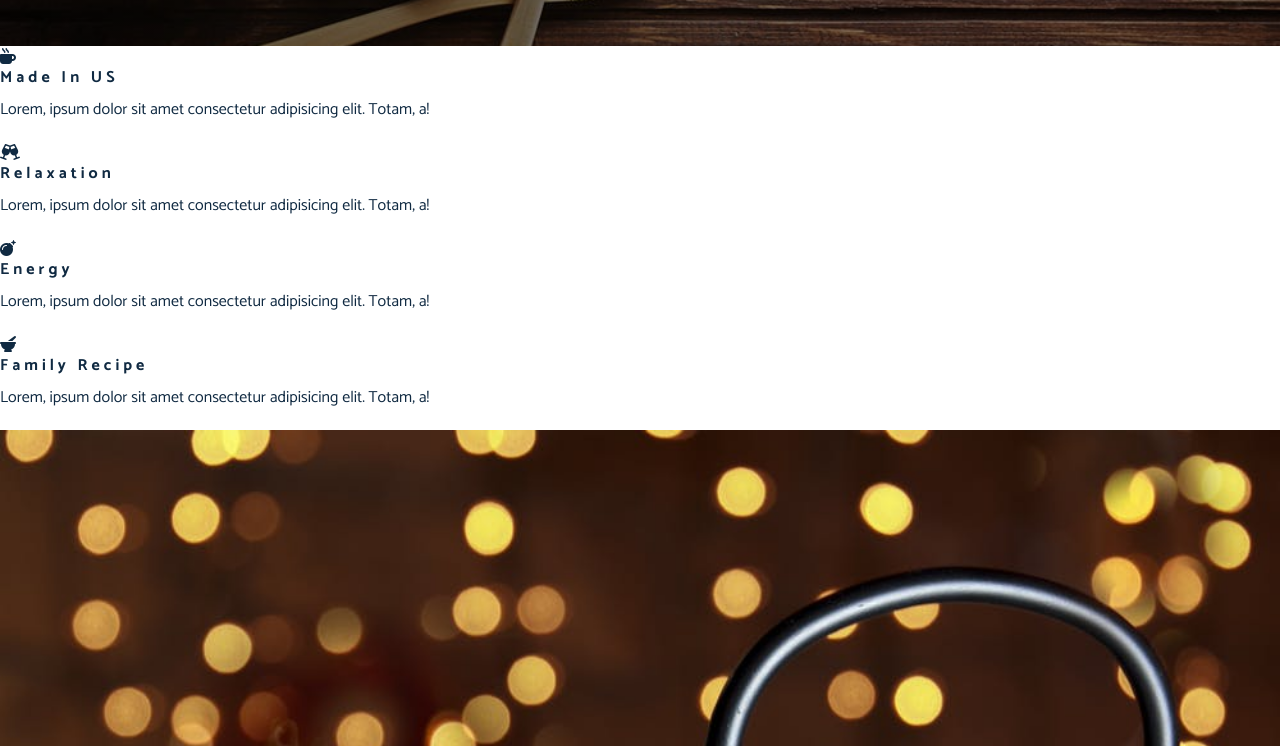
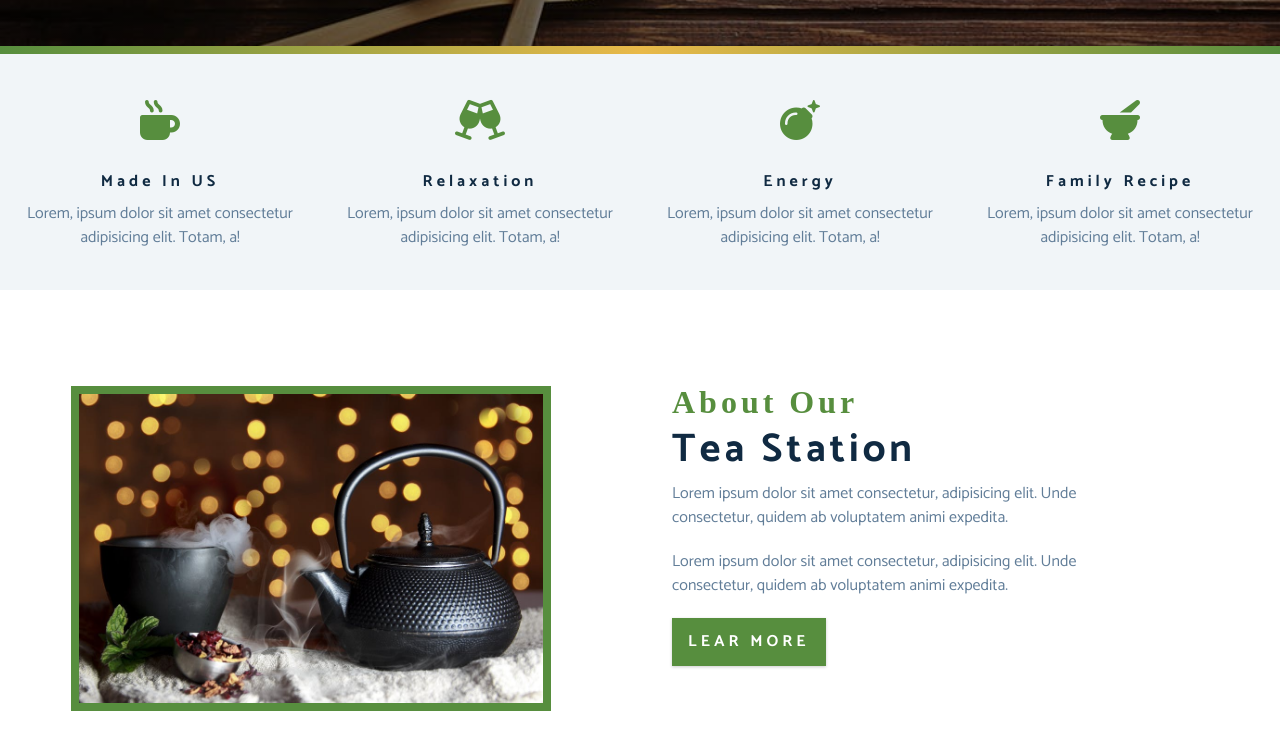
Before and after one commit to sabrinamaral/projects_john_smilga_CSS, a plain HTML site: page 02_tea_station/index.html in a window 1280 px wide. Shown: the part 754-1500 px from the top of the page. Drawn offline with Linux system fonts and the light colour scheme; a web font is replaced by a local one.

Commit message:
add skill and about style | css

```diff
--- a/02_tea_station/style.css
+++ b/02_tea_station/style.css
@@ -56,6 +56,31 @@ img {
 .btn:hover {
   color: var(--clr-primary);
   background: var(--clr-primary-light);
+}
+.clearfix::before,
+.clearfix::after {
+  content: "";
+  clear: both;
+  display: table;
+}
+.section-title h3 {
+  font-family: var(--ff-secondary);
+  color: var(--clr-primary);
+}
+.section-title {
+  margin-bottom: 2rem;
+}
+.section-center {
+  padding: 4rem 0;
+  width: 85vw;
+  margin: 0 auto;
+  max-width: 1170px;
+}
+@media screen and (min-width: 992px) {
+  .section-center {
+    width: 95%;
+    padding: 4rem 1rem;
+  }
 }
 h1,
 h2,
@@ -141,3 +166,90 @@ p {
   font-size: 1.25rem;
   padding: 1rem 1.75rem;
 }
+.content-divider {
+  height: 0.5rem;
+  background: linear-gradient(
+    to left,
+    var(--clr-primary),
+    #e9b949,
+    var(--clr-primary)
+  );
+}
+/* SKILLS */
+.skills {
+  background: var(--clr-grey-10);
+}
+
+.skill {
+  padding: 2.5rem 0;
+  text-align: center;
+  transition: var(--transition);
+}
+
+.skill-icon {
+  font-size: 2.5rem;
+  margin-bottom: 1.25rem;
+  transition: var(--transition);
+  display: inline-block;
+  color: var(--clr-primary);
+}
+.skill-text {
+  color: var(--clr-grey-5);
+  max-width: 17rem;
+  margin: 0 auto;
+}
+
+.skill:hover {
+  background: var(--clr-white);
+  box-shadow: 0 2px var(--clr-primary);
+}
+.skill:hover .skill-icon {
+  transform: translateY(-5px);
+}
+
+@media screen and (min-width: 576px) {
+  .skill {
+    float: left;
+    width: 50%;
+  }
+}
+@media screen and (min-width: 1200px) {
+  .skill {
+    width: 25%;
+  }
+}
+
+/* ABOUT */
+.about-img,
+.about-info {
+  padding: 2rem 0;
+}
+
+.about-picture-container {
+  background: var(--clr-primary);
+  border: 0.5rem solid var(--clr-primary);
+  max-width: 30rem;
+  overflow: hidden;
+}
+
+.about-picture {
+  transition: var(--transition);
+}
+.about-picture-container:hover .about-picture {
+  opacity: 0.5;
+  transform: scale(1.2);
+}
+.about-text {
+  max-width: 26rem;
+  color: var(--clr-grey-5);
+}
+@media screen and (min-width: 992px) {
+  .about-img,
+  .about-info {
+    float: left;
+    width: 50%;
+  }
+  .about-info {
+    padding-left: 2rem;
+  }
+}
```
